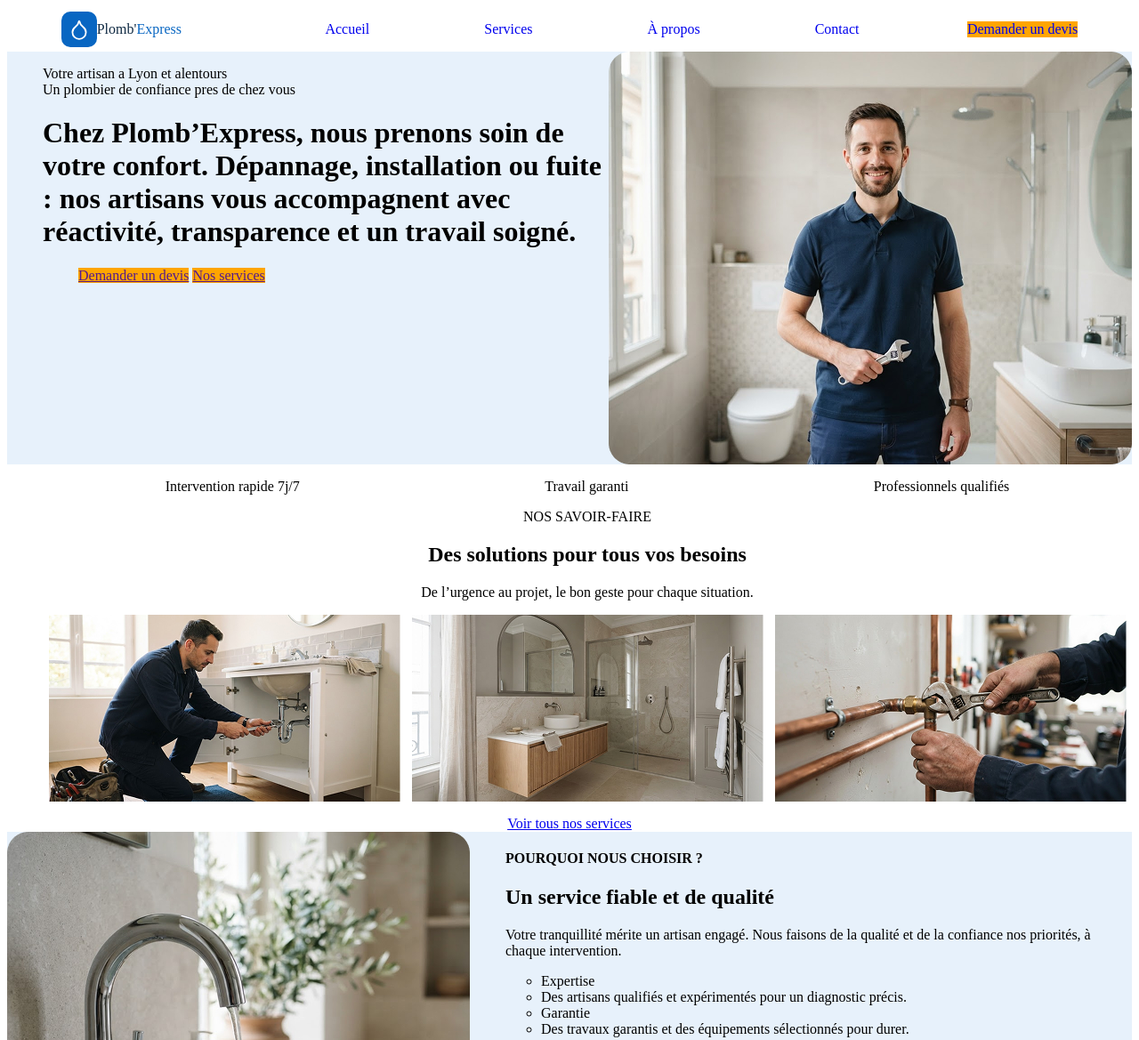
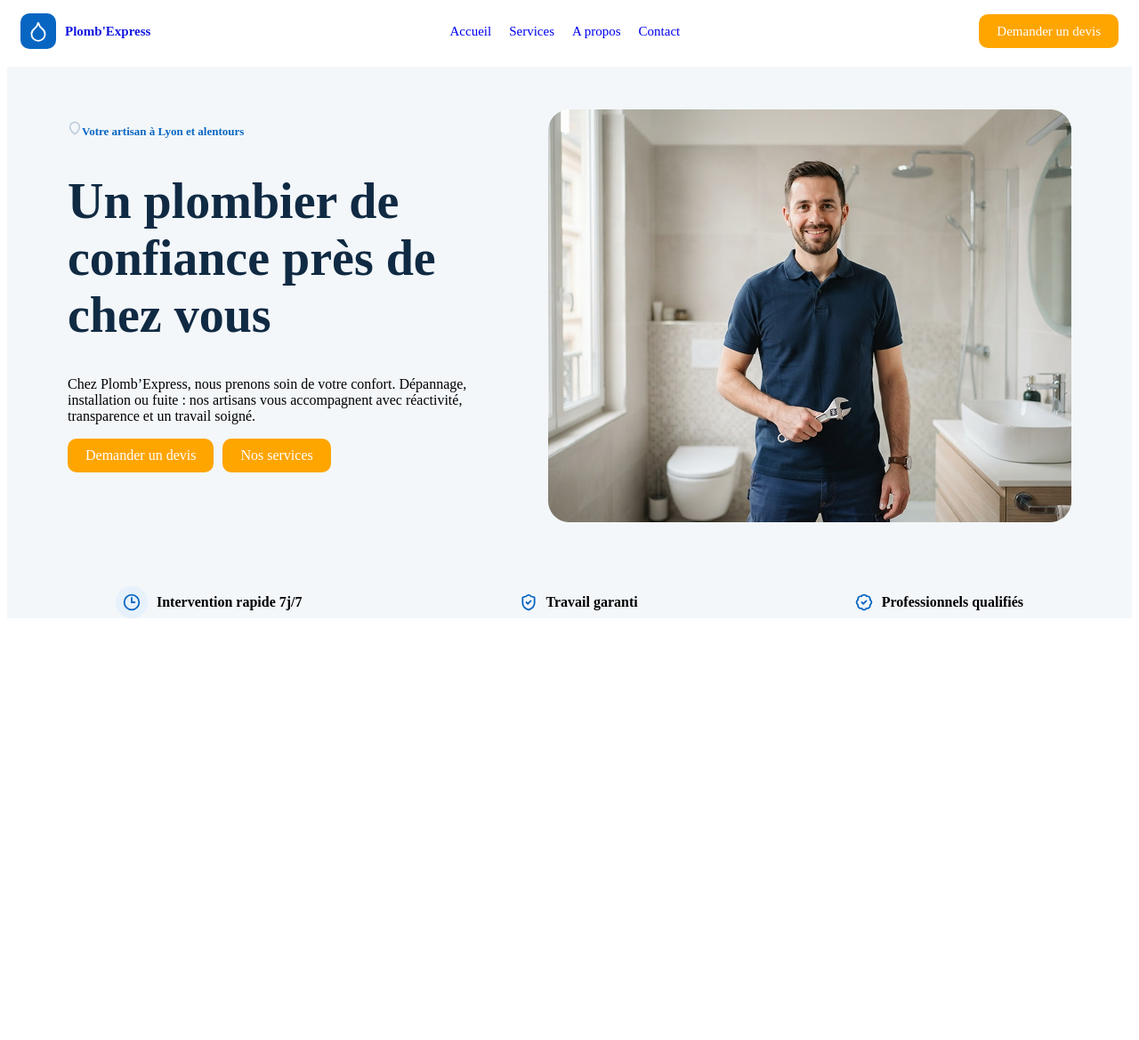
Before and after one commit to 99Soufiane99/Plomb-express, a plain HTML site: page index.html in a window 1280 px wide. Shown: the top 1169 px of the page at 89% size. After the commit the page ends 800 px from the top, so only its background shows below. Drawn offline with Linux system fonts and the light colour scheme.

Commit message:
optimisation projet index page{navbar - hero}

```diff
--- a/css/style.css
+++ b/css/style.css
@@ -1,99 +1,82 @@
-.navbar{
+.nav-bar{
+    display: flex;
+    align-items: center;
+    justify-content: space-between;
+    a {
+        text-decoration: none;
+        font-size: 15px;
+    }
+    margin: 15px;
+}
+
+.main-logo{
     display:flex;
+    align-items: center;
+    font-weight: bold;
+    font-size: 25px;
+    color: rgb(20, 24, 223);
+    gap: 10px;
+}
+
+.nav-menu{
+    display:flex;
+    gap: 20px
+}
+
+.nav-button {
+    background-color: orange;
+    color: white;
+    padding: 10px 20px;
+    border-radius: 10px;
+    a{
+        color: white;
+    }
+}
+/*text configuration*/
+.small-text{
+    color: #0866C2;
+    font-size: 13px;
+    font-weight: bold;
+}
+.h-text{
+    color: #102A43;
+    font-size: 56px;
+    font-weight: bold;
+}
+
+/*-----------------HERO-------------------------------*/
+
+.hero-content{
+    display:flex;
+    gap: 20px;
     justify-content:space-around;
-    align-items:center;
-    li{
-        list-style:none;
-        justify-content:space-around;
-    }
-    ul{
-        display:flex;
-        width: 600px;
-        justify-content:space-between;
+    padding: 48px;
+    margin: 20px;
+}
+ .content{
+    width: 580px;
+    height: 419px;
 
-    }
-    .demande{
-        background: orange;
-    }
+ }
+.buttonn{
+    display:flex;
+    gap: 10px;
     a{
         text-decoration:none;
     }
 }
 
-.logo{
-    display:flex;
-    align-items:center;
+.hero-body{
+ background-color:#F3F7FA;
 }
-.button{
-    border:#0866C2;
-}
-#logoo{
-        width:40px;
-        height:40px;
-    }
-#plomb-txt{
-    color:#102A43;
-}
-#express-txt{
-    color:#0866C2;
-}
-
-/*-----------------------------header-------------------------------------------------------*/
-
-.header{
-    display:flex;
-    background-color: #E7F1FB;
-    li{
-        list-style:none;
-        justify-content:space-around;
-    }
-    .button-header{
-        background: orange;
-        width:40px;
-        height:40px;
+/*-------------------engagement--------------------------------*/
+.engagement{
+    display: flex;
+    justify-content: space-around;
+    a{
+        display:flex;
+        gap: 10px;
+        font-weight: bold;
+        align-items: center;
     }
 }
-
-.list-service{
-    list-style:none;
-    display: flex;
-    align-items: center;
-    flex-direction: column;
-}
-.engagement{
-    display:flex;
-    list-style:none;
-    justify-content:space-around;
-
-}
-#image-service{
-    display:flex;
-    justify-content:space-around;
-}
-
-
-/*service fiable*/
-
-.service-fiable{
-    display:flex;
-    background-color:#E7F1FB;
-}
-
-
-
-
-
-
-
-
-/*--------------------------------------footer---------------------*/
-.footer{
-    background-color: #102A43;
-    color:white;
-
-}
-
-#plomb-txtt{
-    color:white;
-    list-style:none;
-}
--- a/index.html
+++ b/index.html
@@ -8,89 +8,47 @@
 </head>
 <body>
     <!-- NAV BAR--------------------------------------------------------->
-    <nav class="navbar">
-        <div class="logo">
-            <img src="assets/logo/Emblème.svg" id="logoo">
-
-                <li id="plomb-txt">Plomb'</li>
-                <li id="express-txt">Express</li>
+    <nav class="nav-bar">
+        <div class="main-logo">
+            <a class="main-logo" href="index.html"><img src="assets/logo/Emblème.svg">Plomb'Express</a>
 
         </div>
-            <div>
-                <ul class="listed">
-                    <li><a href="index.html">Accueil</a></li>
-                    <li><a href="Services.html">Services</a></li>
-                    <li><a href="apropos.html">À propos</a></li>
-                    <li><a href="Contact.html">Contact</a></li>
-                </ul>
-            </div>
-    <a class="demande" href="index.html">Demander un devis</a>
+        <div class="nav-menu">
+            <a href="index.html">Accueil</a>
+            <a href="Services.html">Services</a>
+            <a href="apropos.html">A propos</a>
+            <a href="Contact.html">Contact</a>
+        </div>
 
+        <div class="nav-button">
+            <a href="#">Demander un devis</a>
+        </div>
     </nav>
+<!------------------------HERO------------------------------->
+<hero >
+    <div class="hero-body">
+        <div class="hero-content">
+                    <div class="content">
+                        <p class="small-text"><img src="assets/symboles/map-pin.svg">Votre artisan à Lyon et alentours</p>
+                    <h1 class="h-text">Un plombier de confiance près de  chez vous</h1>
+                    <p> Chez Plomb’Express, nous prenons soin de votre confort. Dépannage, installation ou fuite : nos artisans vous accompagnent avec réactivité, transparence et un travail soigné. </p>
+                        <div class="buttonn">
+                        <div class="nav-button"><a href="Contact.html">Demander un devis</a></div>
+                        <div class="nav-button"><a href="Services.html">Nos services</a></div>
+                        </div>
+                    </div>
+        <a><img src="assets/image/Portrait-du-plombier.png"></a>
+        </div>
+<!----------------------------engagement----------------------------------->
+        <div class="engagement">
+           <a><img src="assets/symboles/Symbole.svg">Intervention rapide 7j/7</a>
+           <a><img src="assets/symboles/shield-check.svg">Travail garanti</a>
+           <a><img src="assets/symboles/badge-check.svg">Professionnels qualifiés</a>
+        </div>
+    </div>
+</hero>
 
-    <!---HEADER--------------------------------------------->
-    <header class="header">
-        <ul>
-            <li>Votre artisan a Lyon et alentours</li>
-            <li>Un plombier de confiance pres de chez vous</li>
-            <h1>Chez Plomb’Express, nous prenons soin de votre confort. Dépannage, installation ou fuite : nos artisans vous accompagnent avec réactivité, transparence et un travail soigné.</h1>
-            <ul>
-                <a href="" class="button-header">Demander un devis</a>
-                <a href="" class="button-header">Nos services</a>
-            </ul>
-        </ul>
-        <img src="assets/image/Portrait-du-plombier.png">
-    </header>
-    <ul class="engagement">
-                <li>Intervention rapide 7j/7</li>
-                <li>Travail garanti</li>
-                <li>Professionnels qualifiés</li>
-            </ul>
-    <div>
-        <ul class="list-service">
-            <li>NOS SAVOIR-FAIRE</li>
-            <h2>Des solutions pour tous vos besoins</h2>
-            <li>De l’urgence au projet, le bon geste pour chaque situation.</li>
-        </ul>
-        <ul id="image-service">
-                <img src="assets/image/Photo-du-service.png" alt="Depannage plomberie">
-                <img src="assets/image/3.png" alt="installation sanitaire">
-                <img src="assets/image/Photo-du-service2.png" alt="Reparation de fuites">
-            </ul>
-        <a href="Services.html" class="list-service">Voir tous nos services</a>
-    </div>
-        <div class="service-fiable">
-            <img src="assets/image/Robinet-moderne.png">
-            <div>
-                <ul>
-                    <h4>
-                        POURQUOI NOUS CHOISIR ?
-                    </h4>
-                    <h2>
-                        Un service fiable et de qualité
-                    </h2>
-                    <p>Votre tranquillité mérite un artisan engagé. Nous faisons de la qualité et de la
-confiance nos priorités, à chaque intervention.</p>
-                        <ul>
-                            <li>Expertise</li>
-                            <li>Des artisans qualifiés et expérimentés pour un diagnostic précis.</li>
-                            <li>Garantie</li>
-                            <li>Des travaux garantis et des équipements sélectionnés pour durer.</li>
-                        </ul>
-                </ul>
-            </div>
-        </div>
-        <footer class="footer">
-            <!--logo footer-------------->
-                <ul class="logo">
-            <img src="assets/logo/Emblème.svg" id="logoo">
-            <li id="plomb-txtt">Plomb'Express</li>
-                <li>Votre partenaire plomberie pour un quotidien
-                    serein. Des artisans de proximité, un travail
-                    soigné et des engagements tenus.
-                </li>
-            </ul>
-        </footer>
+
 
 </body>
 </html>
```
Also changed, not shown: Contact.html (+12 -15 lines), Services.html (+12 -15 lines), apropos.html (+12 -15 lines).
